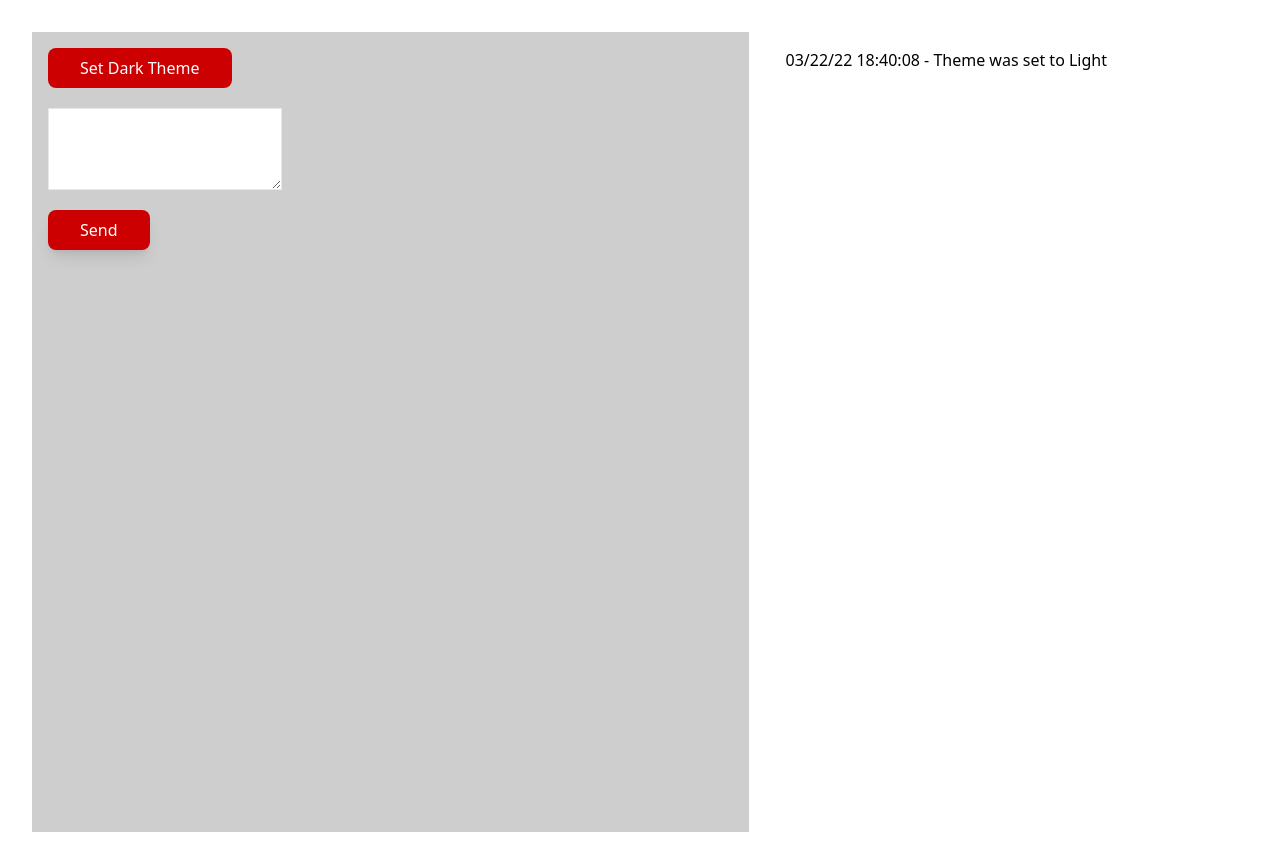
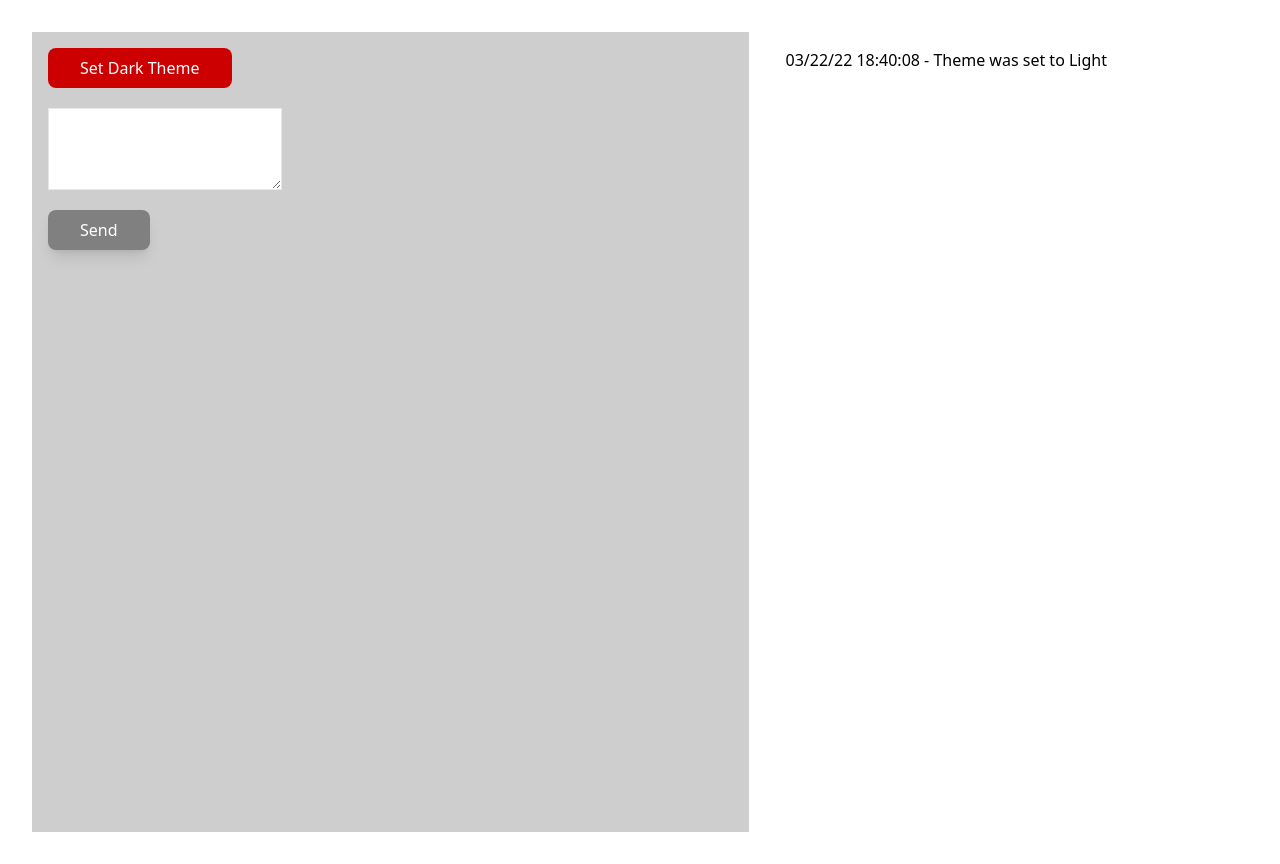
Before and after one commit to xiraynedev/react-basics, a React app: page / in a window 1280 px wide. Built offline with nearby package versions, Linux system fonts and the light colour scheme.

Commit message:
disable button when no value is in textarea

```diff
--- a/src/components/App/App.tsx
+++ b/src/components/App/App.tsx
@@ -15,6 +15,7 @@ export const App: FC = () => {
 
   const handleSendClick = () => {
     setMessages(prevState => [...prevState, textValue]);
+    setTextValue('');
   };
 
   return (
@@ -26,11 +27,12 @@ export const App: FC = () => {
           value={textValue}
           onChange={event => setTextValue(event.currentTarget.value)}
           className={`border p-4 ${lightTheme ? 'text-light-text-left' : 'text-dark-text-left'}`}/>
-        <button
-          onClick={handleSendClick}
-          className={`py-2 shadow-lg rounded-lg px-8 ${lightTheme ? 'bg-light-btn-bg text-light-btn-text-white' :
-            'bg-dark-btn-bg text-dark-btn-text'}`}>Send
-        </button>
+          <button
+            disabled={textValue ? false : true}
+            onClick={handleSendClick}
+            className={`py-2 shadow-lg rounded-lg px-8 ${lightTheme ? 'bg-light-btn-bg text-light-btn-text-white' :
+              'bg-dark-btn-bg text-dark-btn-text'}`}>Send
+          </button>
       </div>
       <div className={`w-2/5 p-4 flex flex-col gap-3 ${lightTheme ? 'bg-light-bg-right text-light-text-right' :
         'bg-dark-bg-right text-dark-text-right'}`}>
--- a/src/globals.scss
+++ b/src/globals.scss
@@ -1,3 +1,8 @@
 @tailwind base;
 @tailwind components;
 @tailwind utilities;
+
+button[disabled] {
+  background-color: gray;
+  color: white;
+}
```
